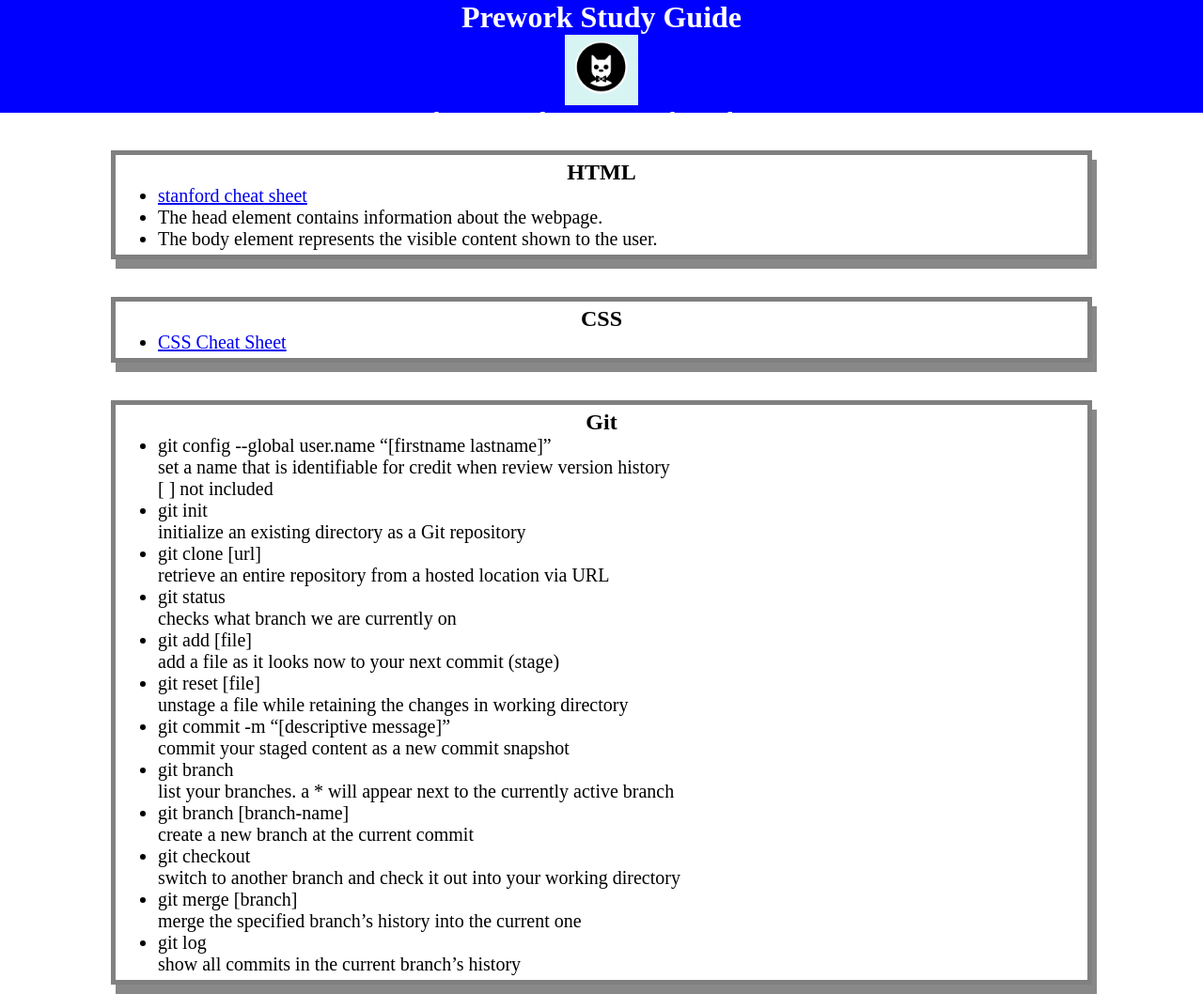
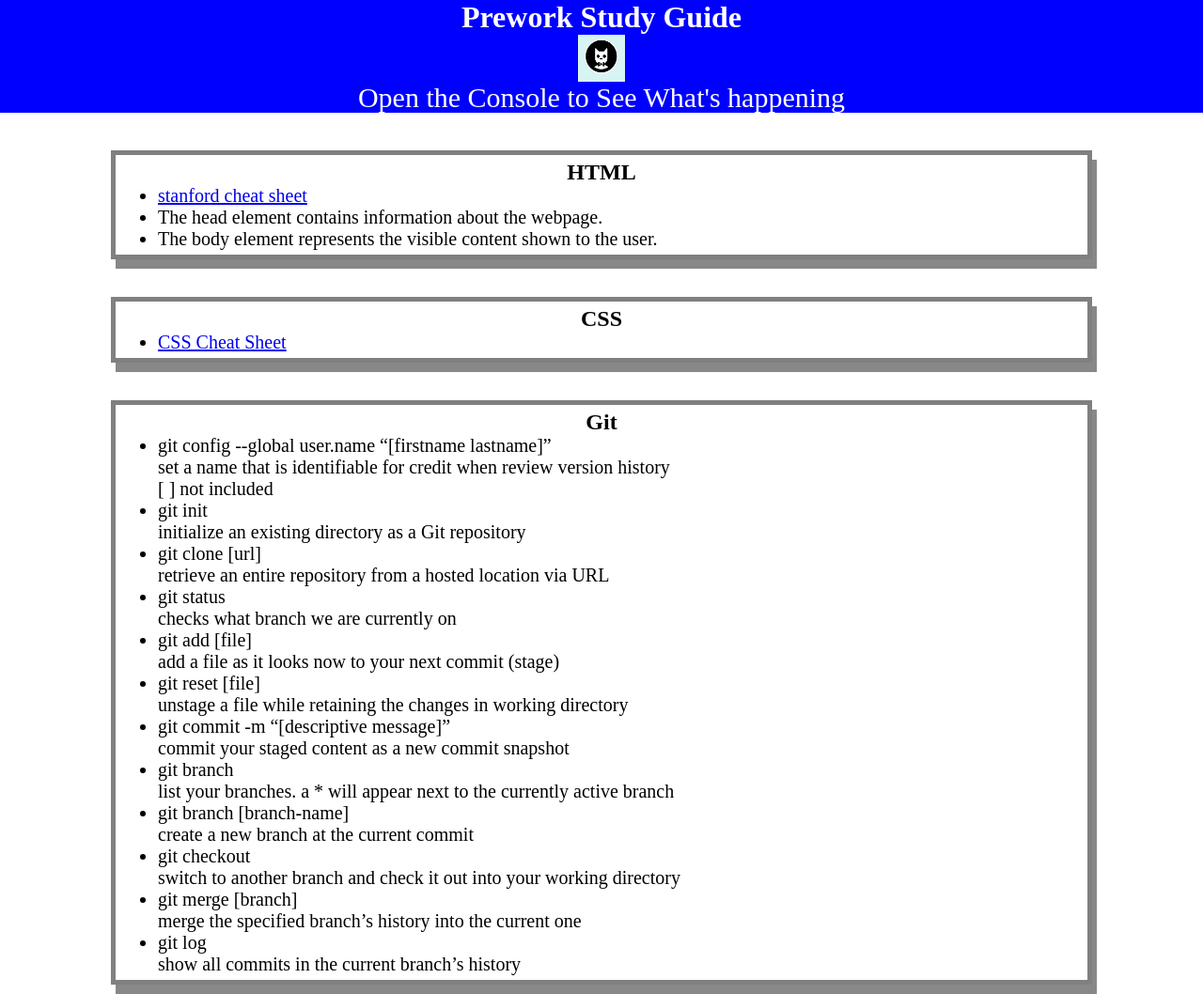
Before and after one commit to Taboada-B/prework-study-guide, a plain HTML site: page prework-study-guide/index.html in a window 1280 px wide. Shown: the top 1058 px of the page at 94% size. Drawn offline with Linux system fonts and the light colour scheme.

Commit message:
making sure css is the same as example

```diff
--- a/prework-study-guide/assets/style.css
+++ b/prework-study-guide/assets/style.css
@@ -5,7 +5,6 @@
 header, footer
 {
     width: 100%;
-    height: 120px;
     height: 120px;
     background-color: blue;
     color: white;
@@ -17,8 +16,8 @@ h1, h2
 img
 {
     display: block;
-    height: 75px;
-    width: auto;
+    height: 50px;
+    width: 50px;
     margin-left: auto;
     margin-right: auto;
 }
@@ -40,5 +39,4 @@ p
     padding: 5px;
     border: 5px solid grey;
     box-shadow: 5px 10px #888888;
-
 }
```
